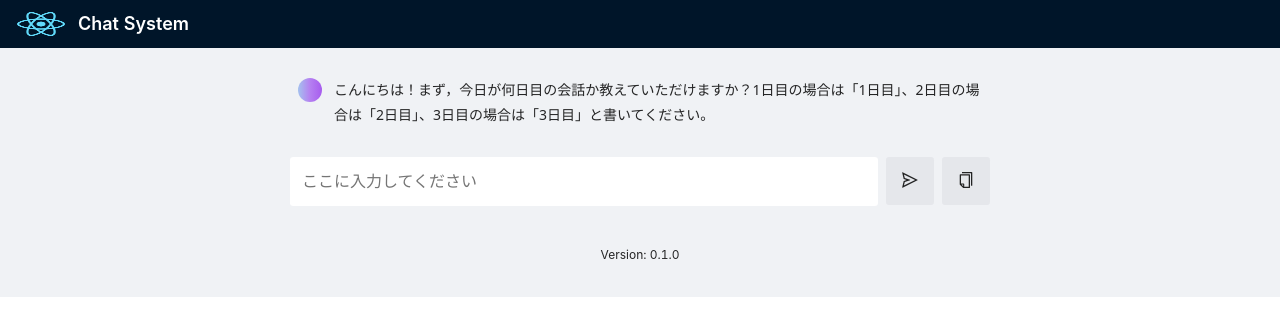
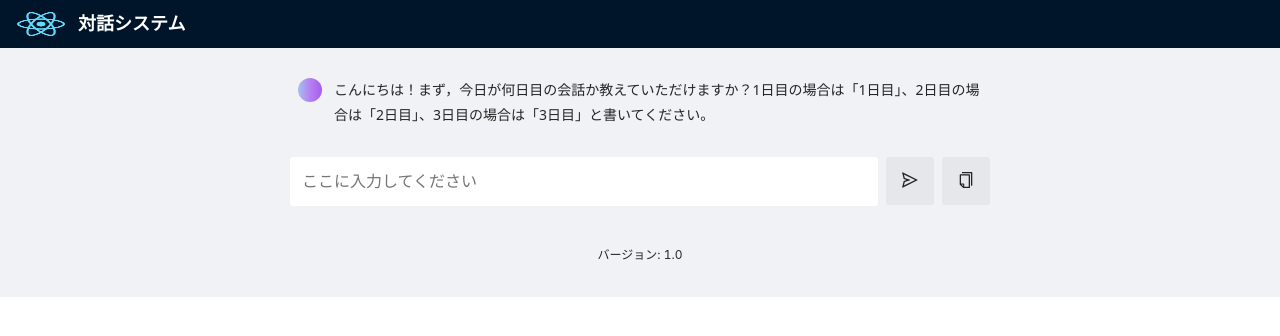
Before and after one commit to Ghleii/chat-api, a Next.js app: page / in a window 1280 px wide. Shown: the top 336 px of the page. Built offline with nearby package versions, Linux system fonts and the light colour scheme; no server answers; what markdown-it-highlightjs, markdown-it-katex would draw is missing.

Commit message:
fix_pageJapanese

```diff
--- a/src/components/FooterBar/VersionBar.tsx
+++ b/src/components/FooterBar/VersionBar.tsx
@@ -9,7 +9,7 @@ const VersionBar = (props: VersionBarProps) => {
 
   return (
     <Space className={className} size={[46, 0]}>
-      <span>Version: 0.1.0</span>
+      <span>バージョン: 1.0</span>
     </Space>
   )
 }
--- a/src/components/HeaderBar/index.tsx
+++ b/src/components/HeaderBar/index.tsx
@@ -15,7 +15,7 @@ const HeaderBar = () => {
         <div className={styles.logoBar}>
           <Link href="/">
             <Image alt="logo" src="/logo192.png" width={50} height={50} />
-            <h1>Chat System</h1>
+            <h1>対話システム</h1>
           </Link>
         </div>
         <Space className={styles.right} size={0}>
```
